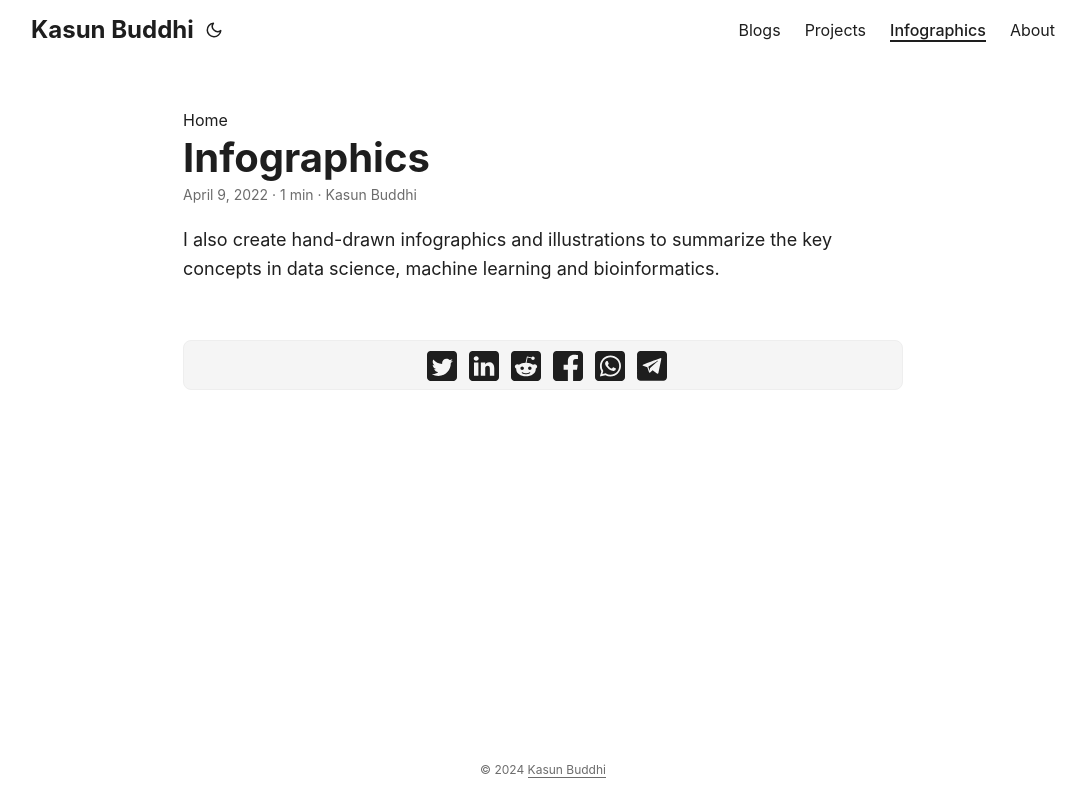
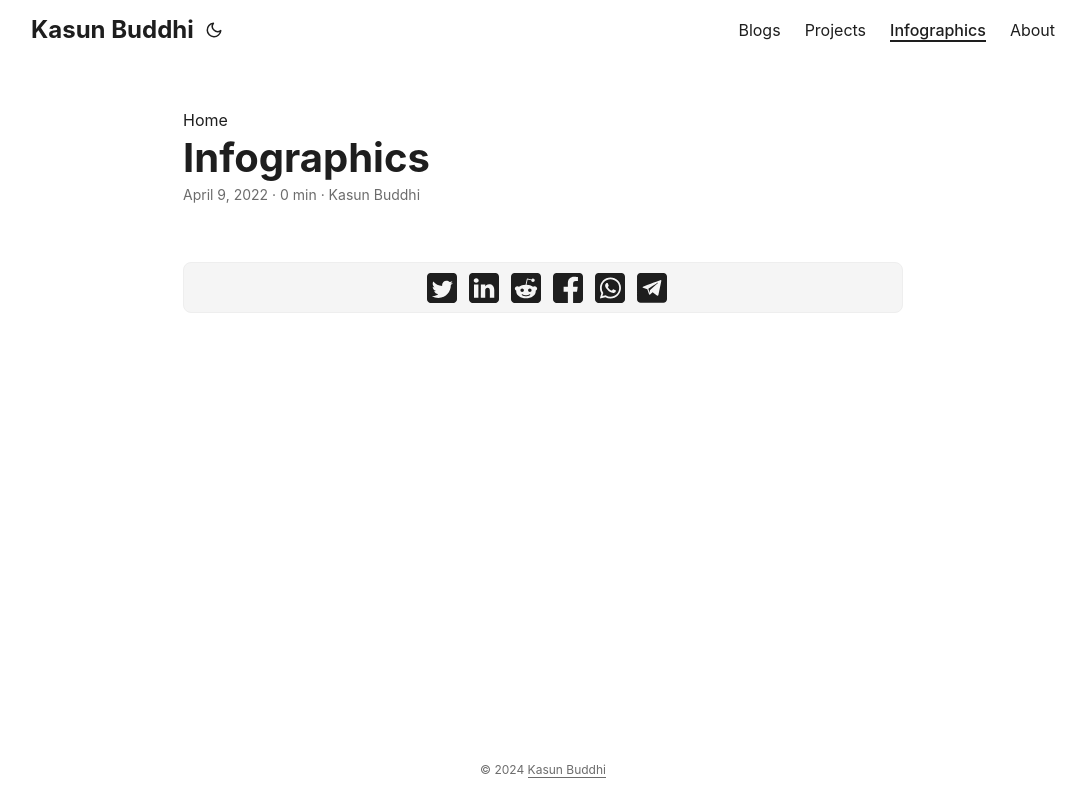
Before and after one commit to kasun-buddhi/kasun-buddhi.github.io, a plain HTML site: page infographics/index.html in a window 1280 px wide. Shown: the whole page, without its empty margins (97-1183 px from the left). Drawn offline with Linux system fonts and the light colour scheme.

Commit message:
Removed infographics data

```diff
--- a/index.xml
+++ b/index.xml
@@ -57,7 +57,7 @@ At night, I&amp;rsquo;m a Open source contributor in Hardware and Software.
       <pubDate>Sat, 09 Apr 2022 23:15:00 +0700</pubDate>
 
       <guid>https://kasunbuddhi.com/infographics/</guid>
-      <description>I also create hand-drawn infographics and illustrations to summarize the key concepts in data science, machine learning and bioinformatics.</description>
+      <description></description>
     </item>
 
     <item>
--- a/infographics/index.html
+++ b/infographics/index.html
@@ -5,7 +5,7 @@
 <meta name=robots content="index, follow">
 <title>Infographics | Kasun Buddhi</title>
 <meta name=keywords content>
-<meta name=description content="I also create hand-drawn infographics and illustrations to summarize the key concepts in data science, machine learning and bioinformatics.">
+<meta name=description content="Infographics - Kasun Buddhi">
 <meta name=author content="Kasun Buddhi">
 <link rel=canonical href=https://kasunbuddhi.com/infographics/>
 <link crossorigin=anonymous href=/assets/css/stylesheet.min.48a18943c2fc15c38a372b8dde1f5e5dc0bc64fa6cb90f5a817d2f8c76b7f3ae.css integrity="sha256-SKGJQ8L8FcOKNyuN3h9eXcC8ZPpsuQ9agX0vjHa3864=" rel="preload stylesheet" as=style>
@@ -21,7 +21,7 @@
 <style>#theme-toggle,.top-link{display:none}</style>
 <style>@media(prefers-color-scheme:dark){:root{--theme:rgb(29, 30, 32);--entry:rgb(46, 46, 51);--primary:rgb(218, 218, 219);--secondary:rgb(155, 156, 157);--tertiary:rgb(65, 66, 68);--content:rgb(196, 196, 197);--hljs-bg:rgb(46, 46, 51);--code-bg:rgb(55, 56, 62);--border:rgb(51, 51, 51)}.list{background:var(--theme)}.list:not(.dark)::-webkit-scrollbar-track{background:0 0}.list:not(.dark)::-webkit-scrollbar-thumb{border-color:var(--theme)}}</style>
 </noscript><meta property="og:title" content="Infographics">
-<meta property="og:description" content="I also create hand-drawn infographics and illustrations to summarize the key concepts in data science, machine learning and bioinformatics.">
+<meta property="og:description" content>
 <meta property="og:type" content="article">
 <meta property="og:url" content="https://kasunbuddhi.com/infographics/"><meta property="og:image" content="https://kasunbuddhi.com/%3Clink%20or%20path%20of%20image%20for%20opengraph,%20twitter-cards%3E"><meta property="article:section" content>
 <meta property="article:published_time" content="2022-04-09T23:15:00+07:00">
@@ -29,9 +29,9 @@
 <meta name=twitter:card content="summary_large_image">
 <meta name=twitter:image content="https://kasunbuddhi.com/%3Clink%20or%20path%20of%20image%20for%20opengraph,%20twitter-cards%3E">
 <meta name=twitter:title content="Infographics">
-<meta name=twitter:description content="I also create hand-drawn infographics and illustrations to summarize the key concepts in data science, machine learning and bioinformatics.">
+<meta name=twitter:description content>
 <script type=application/ld+json>{"@context":"https://schema.org","@type":"BreadcrumbList","itemListElement":[{"@type":"ListItem","position":2,"name":"Infographics","item":"https://kasunbuddhi.com/infographics/"}]}</script>
-<script type=application/ld+json>{"@context":"https://schema.org","@type":"BlogPosting","headline":"Infographics","name":"Infographics","description":"I also create hand-drawn infographics and illustrations to summarize the key concepts in data science, machine learning and bioinformatics.","keywords":[],"articleBody":"I also create hand-drawn infographics and illustrations to summarize the key concepts in data science, machine learning and bioinformatics.\n","wordCount":"19","inLanguage":"en","datePublished":"2022-04-09T23:15:00+07:00","dateModified":"2022-04-09T23:15:00+07:00","author":{"@type":"Person","name":"Kasun Buddhi"},"mainEntityOfPage":{"@type":"WebPage","@id":"https://kasunbuddhi.com/infographics/"},"publisher":{"@type":"Organization","name":"Kasun Buddhi","logo":{"@type":"ImageObject","url":"https://kasunbuddhi.com/%3Clink%20/%20abs%20url%3E"}}}</script>
+<script type=application/ld+json>{"@context":"https://schema.org","@type":"BlogPosting","headline":"Infographics","name":"Infographics","description":"","keywords":[],"articleBody":"","wordCount":"0","inLanguage":"en","datePublished":"2022-04-09T23:15:00+07:00","dateModified":"2022-04-09T23:15:00+07:00","author":{"@type":"Person","name":"Kasun Buddhi"},"mainEntityOfPage":{"@type":"WebPage","@id":"https://kasunbuddhi.com/infographics/"},"publisher":{"@type":"Organization","name":"Kasun Buddhi","logo":{"@type":"ImageObject","url":"https://kasunbuddhi.com/%3Clink%20/%20abs%20url%3E"}}}</script>
 </head>
 <body id=top>
 <script>localStorage.getItem("pref-theme")==="dark"?document.body.classList.add('dark'):localStorage.getItem("pref-theme")==="light"?document.body.classList.remove('dark'):window.matchMedia('(prefers-color-scheme: dark)').matches&&document.body.classList.add('dark')</script>
@@ -75,11 +75,9 @@
 <h1 class=post-title>
 Infographics
 </h1>
-<div class=post-meta><span title="2022-04-09 23:15:00 +0700 +0700">April 9, 2022</span>&nbsp;·&nbsp;1 min&nbsp;·&nbsp;Kasun Buddhi
+<div class=post-meta><span title="2022-04-09 23:15:00 +0700 +0700">April 9, 2022</span>&nbsp;·&nbsp;0 min&nbsp;·&nbsp;Kasun Buddhi
 </div>
 </header>
-<div class=post-content><p>I also create hand-drawn infographics and illustrations to summarize the key concepts in data science, machine learning and bioinformatics.</p>
-</div>
 <footer class=post-footer>
 <div class=share-buttons>
 <a target=_blank rel="noopener noreferrer" aria-label="share Infographics on twitter" href="https://twitter.com/intent/tweet/?text=Infographics&url=https%3a%2f%2fkasunbuddhi.com%2finfographics%2f&hashtags="><svg viewBox="0 0 512 512"><path d="M449.446.0C483.971.0 512 28.03 512 62.554v386.892C512 483.97 483.97 512 449.446 512H62.554c-34.524.0-62.554-28.03-62.554-62.554V62.554c0-34.524 28.029-62.554 62.554-62.554h386.892zM195.519 424.544c135.939.0 210.268-112.643 210.268-210.268.0-3.218.0-6.437-.153-9.502 14.406-10.421 26.973-23.448 36.935-38.314-13.18 5.824-27.433 9.809-42.452 11.648 15.326-9.196 26.973-23.602 32.49-40.92-14.252 8.429-30.038 14.56-46.896 17.931-13.487-14.406-32.644-23.295-53.946-23.295-40.767.0-73.87 33.104-73.87 73.87.0 5.824.613 11.494 1.992 16.858-61.456-3.065-115.862-32.49-152.337-77.241-6.284 10.881-9.962 23.601-9.962 37.088.0 25.594 13.027 48.276 32.95 61.456-12.107-.307-23.448-3.678-33.41-9.196v.92c0 35.862 25.441 65.594 59.311 72.49-6.13 1.686-12.72 2.606-19.464 2.606-4.751.0-9.348-.46-13.946-1.38 9.349 29.426 36.628 50.728 68.965 51.341-25.287 19.771-57.164 31.571-91.8 31.571-5.977.0-11.801-.306-17.625-1.073 32.337 21.15 71.264 33.41 112.95 33.41z"/></svg>
```
